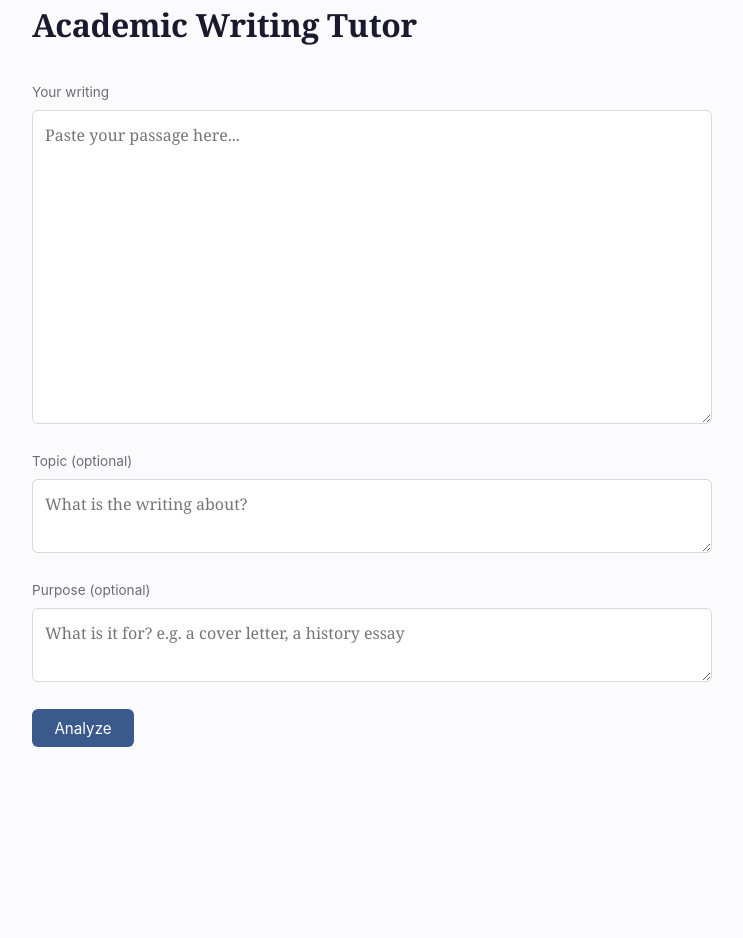
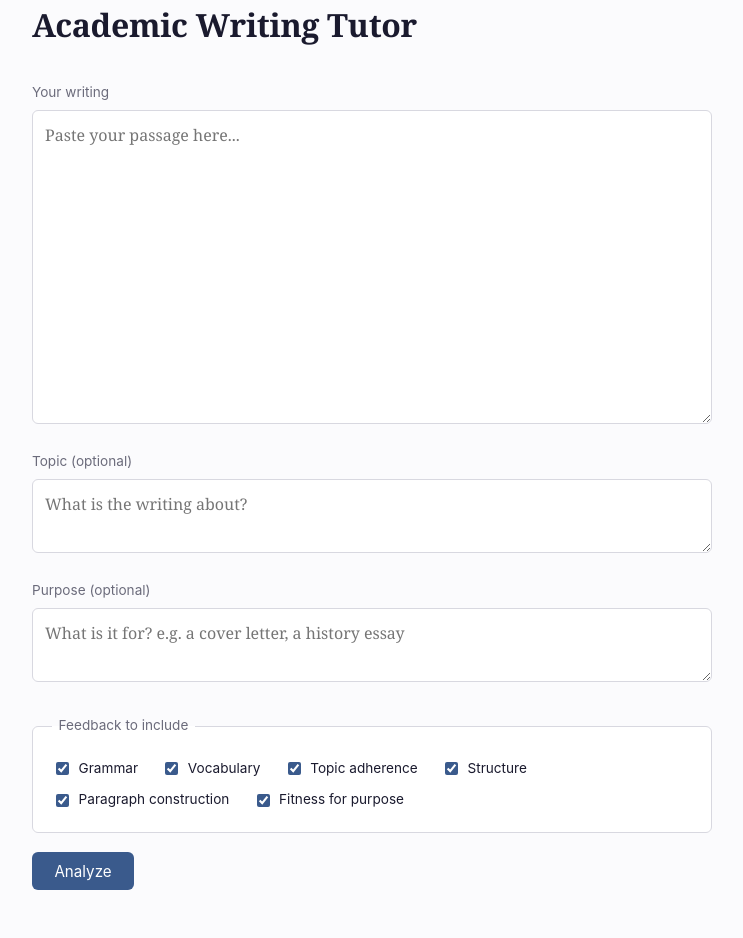
Before and after one commit to wkwako/academic-writing-tutor, a Django app: page / in a window 1280 px wide. Shown: the part 49-987 px from the top of the page, without its empty margins (268-1011 px from the left). Before the commit the page ends 796 px from the top, so only its background shows below. Run offline with Django 5.2, Linux system fonts and the light colour scheme.

Commit message:
splitting css and js to separate files in static directories. adding selectable checkboxes for user

```diff
--- /dev/null
+++ b/tutor/static/tutor/css/style.css
@@ -0,0 +1,102 @@
+:root {
+    --ink: #1a1a2e; --muted: #6b6b7b; --line: #d8d8e0; --bg: #fbfbfd; --accent: #3a5a8c;
+}
+
+* {
+    box-sizing: border-box;
+}
+
+body {
+    font-family: Georgia, 'Times New Roman', serif;
+    color: var(--ink); background: var(--bg);
+    line-height: 1.6; margin: 0;
+    padding: 3rem 1.5rem;
+}
+.wrap {
+    max-width: 680px; margin: 0 auto;
+}
+
+h1 {
+    font-size: 2rem; font-weight: 600; margin: 0 0 2rem; letter-spacing: -0.01em;
+}
+
+label {
+    display: block; font-family: -apple-system, system-ui, sans-serif;
+        font-size: 0.85rem; color: var(--muted); margin: 1.2rem 0 0.4rem;
+    }
+.optional {
+    color: var(--muted);
+}
+
+textarea {
+    width: 100%; font-family: inherit; font-size: 1rem; line-height: 1.5;
+    padding: 0.75rem; border: 1px solid var(--line); border-radius: 6px;
+    background: #fff; resize: vertical;
+}
+textarea:focus {
+    outline: 2px solid var(--accent); outline-offset: 1px; border-color: var(--accent);
+}
+button {
+    font-family: -apple-system, system-ui, sans-serif; font-size: 0.95rem;
+    margin-top: 1.2rem; padding: 0.6rem 1.4rem; border: none; border-radius: 6px;
+    background: var(--accent); color: #fff; cursor: pointer;
+}
+
+button:disabled {
+    background: var(--muted); cursor: default;
+}
+.feedback {
+    margin-top: 2.5rem; padding-top: 2rem; border-top: 1px solid var(--line);
+}
+.feedback h2 {
+    font-size: 1.1rem; font-weight: 600; margin: 0 0 1rem;
+}
+.feedback p {
+    margin: 0 0 1rem;
+}
+
+.analyzers {
+    margin: 1.6rem 0 0;
+    padding: 1rem 1.2rem;
+    border: 1px solid var(--line);
+    border-radius: 6px;
+    background: #fff;
+}
+.analyzers legend {
+    font-family: -apple-system, system-ui, sans-serif;
+    font-size: 0.85rem; color: var(--muted); padding: 0 0.4rem;
+}
+label.check {
+    display: inline-flex; align-items: center; gap: 0.4rem;
+    margin: 0.3rem 1.2rem 0.3rem 0; color: var(--ink);
+}
+label.check input { accent-color: var(--accent); }
+
+/* loading skeleton */
+.skeleton {
+    margin-top: 2.5rem; padding-top: 2rem; border-top: 1px solid var(--line);
+}
+.skeleton h2 {
+    font-size: 1.1rem; font-weight: 600; margin: 0 0 1rem; color: var(--muted);
+}
+.skeleton-line {
+    height: 0.9rem;
+    margin: 0.75rem 0;
+    border-radius: 3px;
+    background: linear-gradient(90deg, #e8e4dc 25%, #f2efe9 50%, #e8e4dc 75%);
+    background-size: 200% 100%;
+    animation: shimmer 1.4s ease-in-out infinite;
+}
+.skeleton-line.short {
+    width: 62%;
+}
+.skeleton-line.gap {
+    margin-bottom: 1.75rem;
+}
+@keyframes shimmer {
+    from { background-position: 200% 0; }
+    to   { background-position: -200% 0; }
+}
+@media (prefers-reduced-motion: reduce) {
+    .skeleton-line { animation: none; }
+}
--- /dev/null
+++ b/tutor/static/tutor/js/tutor.js
@@ -0,0 +1,16 @@
+const form = document.getElementById("tutor-form");
+
+if (form) {
+  form.addEventListener("submit", () => {
+    const region = document.getElementById("feedback-region");
+    const skeleton = document.getElementById("skeleton");
+    if (region) region.hidden = true;
+    if (skeleton) skeleton.hidden = false;
+
+    const btn = form.querySelector("button[type=submit]");
+    if (btn) {
+      btn.disabled = true;
+      btn.textContent = "Analyzing…";
+    }
+  });
+}
--- a/tutor/templates/tutor/index.html
+++ b/tutor/templates/tutor/index.html
@@ -1,61 +1,59 @@
+{% load static %}
+
 <!DOCTYPE html>
 <html lang="en">
 <head>
     <meta charset="utf-8">
     <meta name="viewport" content="width=device-width, initial-scale=1">
     <title>Academic Writing Tutor</title>
-    <style>
-        :root { --ink: #1a1a2e; --muted: #6b6b7b; --line: #d8d8e0; --bg: #fbfbfd; --accent: #3a5a8c; }
-        * { box-sizing: border-box; }
-        body {
-            font-family: Georgia, 'Times New Roman', serif;
-            color: var(--ink); background: var(--bg);
-            line-height: 1.6; margin: 0;
-            padding: 3rem 1.5rem;
-        }
-        .wrap { max-width: 680px; margin: 0 auto; }
-        h1 { font-size: 2rem; font-weight: 600; margin: 0 0 2rem; letter-spacing: -0.01em; }
-        label { display: block; font-family: -apple-system, system-ui, sans-serif;
-                font-size: 0.85rem; color: var(--muted); margin: 1.2rem 0 0.4rem; }
-        textarea {
-            width: 100%; font-family: inherit; font-size: 1rem; line-height: 1.5;
-            padding: 0.75rem; border: 1px solid var(--line); border-radius: 6px;
-            background: #fff; resize: vertical;
-        }
-        textarea:focus { outline: 2px solid var(--accent); outline-offset: 1px; border-color: var(--accent); }
-        button {
-            font-family: -apple-system, system-ui, sans-serif; font-size: 0.95rem;
-            margin-top: 1.2rem; padding: 0.6rem 1.4rem; border: none; border-radius: 6px;
-            background: var(--accent); color: #fff; cursor: pointer;
-        }
-        .feedback { margin-top: 2.5rem; padding-top: 2rem; border-top: 1px solid var(--line); }
-        .feedback h2 { font-size: 1.1rem; font-weight: 600; margin: 0 0 1rem; }
-        .feedback p { margin: 0 0 1rem; }
-    </style>
+    <link rel="stylesheet" href="{% static 'tutor/css/style.css' %}">
+    <script src="{% static 'tutor/js/tutor.js' %}" defer></script>
 </head>
 <body>
     <div class="wrap">
         <h1>Academic Writing Tutor</h1>
-        <form method="post">
+        <form method="post" id="tutor-form">
             {% csrf_token %}
             <label for="passage">Your writing</label>
-            <textarea id="passage" name="passage" rows="12" placeholder="Paste your passage here...">{{ submitted_text }}</textarea>
+            <textarea id="passage" name="passage" rows="12" placeholder="Paste your passage here...">{{ submitted_text }}</textarea> <br>
 
-            <label for="topic">Topic <span style="color:var(--muted)">(optional)</span></label>
-            <textarea id="topic" name="topic" rows="2" placeholder="What is the writing about?">{{ topic_text }}</textarea>
+            <label for="topic">Topic <span class="optional">(optional)</span></label>
+            <textarea id="topic" name="topic" rows="2" placeholder="What is the writing about?">{{ topic_text }}</textarea> <br>
 
-            <label for="purpose">Purpose <span style="color:var(--muted)">(optional)</span></label>
-            <textarea id="purpose" name="purpose" rows="2" placeholder="What is it for? e.g. a cover letter, a history essay">{{ purpose_text }}</textarea>
+            <label for="purpose">Purpose <span class="optional">(optional)</span></label>
+            <textarea id="purpose" name="purpose" rows="2" placeholder="What is it for? e.g. a cover letter, a history essay">{{ purpose_text }}</textarea> <br>
 
+            <fieldset class="analyzers">
+                <legend>Feedback to include</legend>
+                {% for a in analyzers %}
+                <label class="check">
+                    <input type="checkbox" name="analyzers" value="{{ a.name }}" {% if a.checked %}checked{% endif %}>
+                    {{ a.label }}
+                </label>
+                {% endfor %}
+            </fieldset>
             <button type="submit">Analyze</button>
         </form>
 
-        {% if feedback %}
-        <div class="feedback">
-            <h2>Feedback</h2>
-            {{ feedback|linebreaks }}
+        <div id="feedback-region">
+            {% if feedback %}
+            <div class="feedback">
+                <h2>Feedback</h2>
+                {{ feedback|linebreaks }}
+            </div>
+            {% endif %}
         </div>
-        {% endif %}
+
+        <div class="skeleton" id="skeleton" hidden aria-hidden="true">
+            <h2>Analyzing…</h2>
+            <div class="skeleton-line"></div>
+            <div class="skeleton-line"></div>
+            <div class="skeleton-line"></div>
+            <div class="skeleton-line short gap"></div>
+            <div class="skeleton-line"></div>
+            <div class="skeleton-line"></div>
+            <div class="skeleton-line short"></div>
+        </div>
     </div>
 </body>
 </html>
--- a/tutor/views.py
+++ b/tutor/views.py
@@ -2,29 +2,44 @@ from django.shortcuts import render
 from .graph import TutorGraph
 
 tutor = TutorGraph(max_tokens=20000)
+
+ANALYZER_LABELS = [
+    ("grammar", "Grammar"),
+    ("vocabulary", "Vocabulary"),
+    ("topic", "Topic adherence"),
+    ("structure", "Structure"),
+    ("para_anatomy", "Paragraph construction"),
+    ("purpose", "Fitness for purpose"),
+]
 
 def tutor_page(request):
     submitted_text = ""
     topic = ""
     purpose = ""
     result = {"feedback": ""}
+    enabled = [name for name, _ in ANALYZER_LABELS]
+
     if request.method == "POST":
         submitted_text = request.POST.get("passage", "")
-        print ("=== SUBMITTED PASSAGE ===")
-        print (submitted_text)
-
-
         topic = request.POST.get("topic", "")
         purpose = request.POST.get("purpose", "")
-        #topic = "Discuss the causes of the French Revolution"
-        #purpose = "a first-year undergraduate history essay"
-        result = tutor.run(submitted_text, topic, purpose)
+        enabled = request.POST.getlist("analyzers")
 
-        print ("=== FEEDBACK ===")
-        print (result["feedback"])
+        history = request.session.get("history", "")
+        result = tutor.run(submitted_text, topic, purpose, history=history, enabled=enabled)
+
+        request.session["history"] = (
+            f"Previous draft:\n{submitted_text}\n\n"
+            f"Feedback given on that draft:\n{result['feedback']}"
+        )
 
     return render(request, "tutor/index.html", {
         "submitted_text": submitted_text,
         "feedback": result["feedback"],
         "topic_text": topic,
-        "purpose_text": purpose})
+        "purpose_text": purpose,
+        "analyzers": [
+            {"name": name, "label": label, "checked": name in enabled}
+            for name, label in ANALYZER_LABELS
+        ],
+    })
```
Also changed, not shown: tutor/graph.py (+28 -31 lines), tutor/static_variables.py (+11 -7 lines), db.sqlite3.
